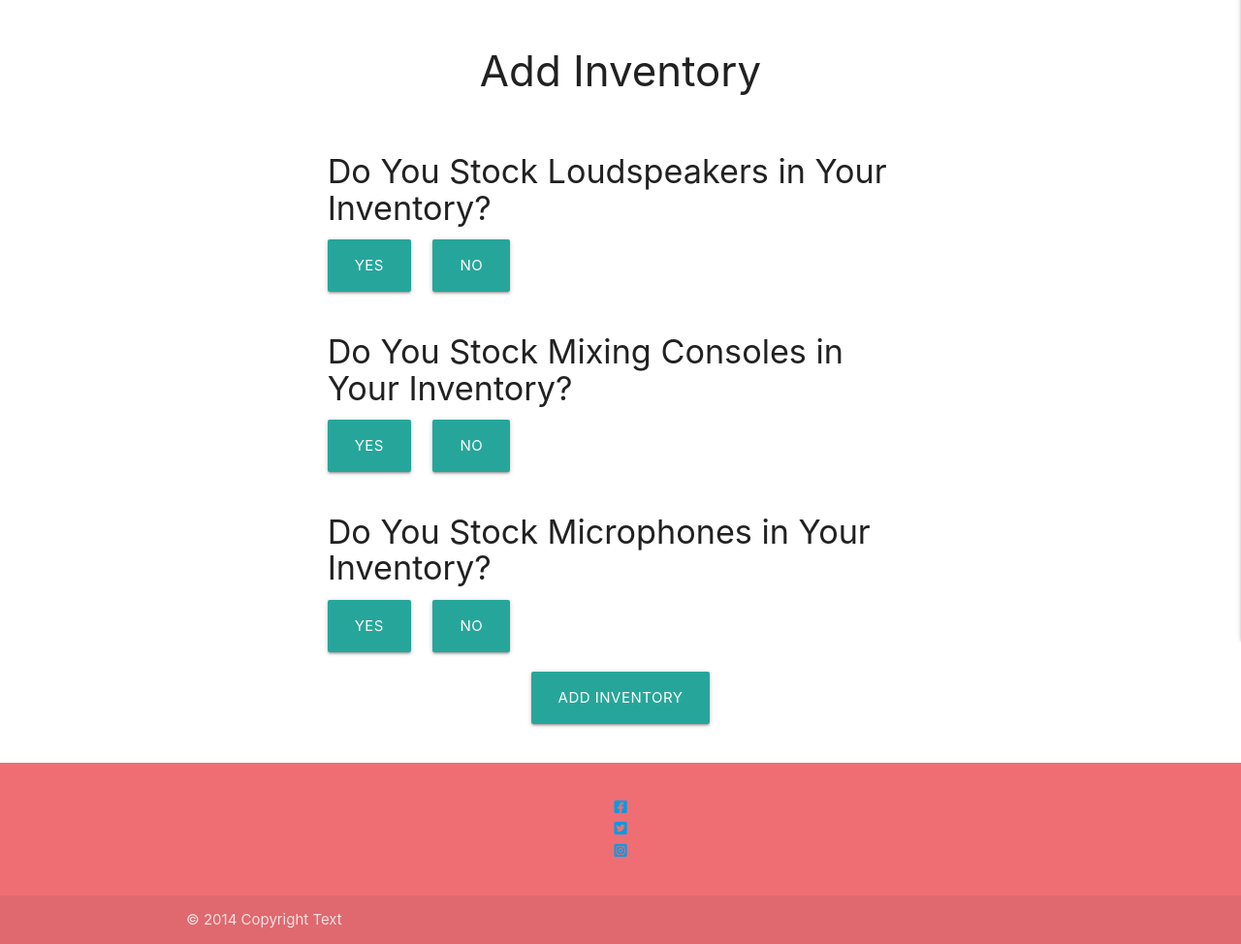
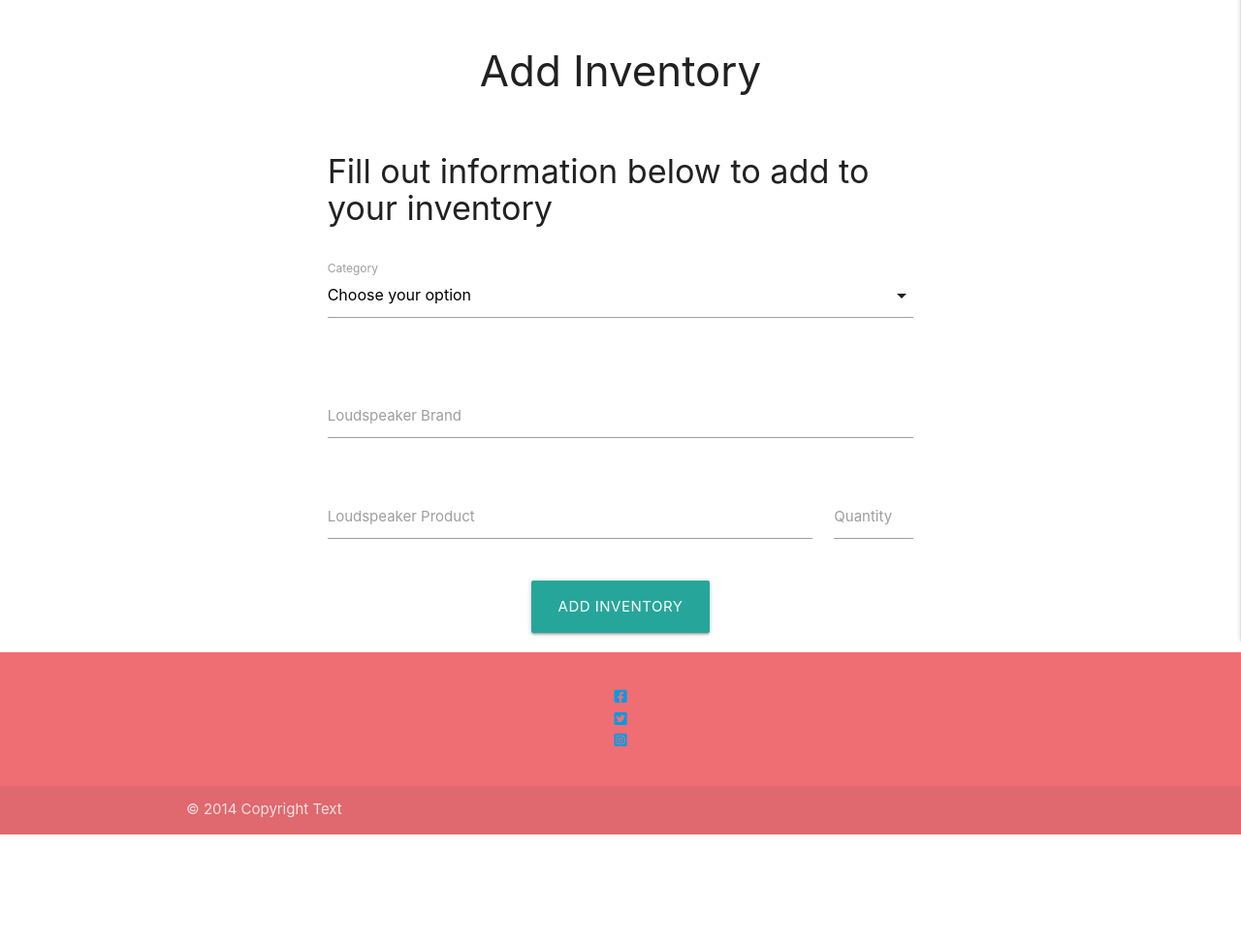
Before and after one commit to RvN-R/milestone-3-missingpiece, a Flask app: page /add_inventory in a window 1280 px wide. Shown: the part 200-1174 px from the top of the page at 97% size. After the commit the page ends 1061 px from the top, so only its background shows below. Run offline with Flask 2, Linux system fonts and the light colour scheme; data that the repository does not hold is empty; some libraries are stand-ins or nearby versions.

Commit message:
Connected catergory select in add_inventory form to MongoDB

```diff
--- a/app.py
+++ b/app.py
@@ -138,7 +138,10 @@ def add_inventory():
         }
         mongo.db.inventories.insert_one(inventory)
         flash("Inventory Successfully Added")
-    return render_template("add_inventory.html")
+        return render_template("add_inventory.html")
+
+    categories = mongo.db.categories.find().sort("categories_name", 1)
+    return render_template("add_inventory.html", categories=categories)
 
 
 @app.route("/edit_inventory/<inventory_id>", methods=["GET", "POST"])
--- a/static/js/script.js
+++ b/static/js/script.js
@@ -1,62 +1,5 @@
 /* JQuery for Materialize Navbar and Mobile Side Navbar*/
 $(document).ready(function(){
     $('.sidenav').sidenav({edge: "right"});
-    $(".hide_loudspeaker_brand_row").hide();
-    $(".hide_loudspeaker_product_row").hide();
-    $(".hide_mixer_brand_row").hide();
-    $(".hide_mixer_product_row").hide();
-    $(".hide_mic_brand_row").hide();
-    $(".hide_mic_product_row").hide();
-
+    $('select').formSelect();
   });
-/* Loudspeaker Brand Inventory Form Function*/
-$("#loudspeaker_no_btn").click(function(){
-  $("#loudspeaker_brand").val("Don't Hold Stock");
-  $("#loudspeaker_product").val("N/A");
-  $("#loudspeaker_product_qty").val(0);
-  $(".loudspeaker_brand_row").show(1000);
-  $(".loudspeaker_product_row").show(1000);
-
-});
-/* Loudspeaker Product Inventory Form Function */
-$("#loudspeaker_yes_btn").click(function(){
-  $("#loudspeaker_brand").val("");
-  $("#loudspeaker_product").val("");
-  $("#loudspeaker_product_qty").val("");
-  $(".loudspeaker_brand_row").show(1000);
-  $(".loudspeaker_product_row").show(1000);
-});
-/*Mixer Brand Inventory Form Function*/
-$("#mixer_no_btn").click(function(){
-  $("#mixer_brand").val("Don't Hold Stock");
-  $("#mixer_product").val("N/A");
-  $("#mixer_product_qty").val(0);
-  $(".mixer_brand_row").show(1000);
-  $(".mixer_product_row").show(1000);
-
-});
-/* Mixer Product Inventory Form Function */
-$("#mixer_yes_btn").click(function(){
-  $("#mixer_brand").val("");
-  $("#mixer_product").val("");
-  $("#mixer_product_qty").val("");
-  $(".mixer_brand_row").show(1000);
-  $(".mixer_product_row").show(1000);
-});
-/*Microphone Brand Inventory Form Function*/
-$("#mic_no_btn").click(function(){
-  $("#microphone_brand").val("Don't Hold Stock");
-  $("#microphone_product").val("N/A");
-  $("#microphone_product_qty").val(0);
-  $(".mic_brand_row").show(1000);
-  $(".mic_product_row").show(1000);
-
-});
-/* Microphone Product Inventory Form Function */
-$("#mic_yes_btn").click(function(){
-  $("#microphone_brand").val("");
-  $("#microphone_product").val("");
-  $("#microphone_product_qty").val("");
-  $(".mic_brand_row").show(1000);
-  $(".mic_product_row").show(1000);
-});
--- a/templates/add_inventory.html
+++ b/templates/add_inventory.html
@@ -11,13 +11,19 @@
             <!--Loudspeaker Categories-->
           <div class="row">
             <div class="col s12">
-              <h4>Do You Stock Loudspeakers in Your Inventory?</h4>
+              <h4>Fill out information below to add to your inventory</h4>
             </div>
-            <div class="col 6">
-              <a class="waves-effect waves-light btn-large" id="loudspeaker_yes_btn">YES</a>
-            </div>
-            <div class="col 6">
-              <a class="waves-effect waves-light btn-large" id="loudspeaker_no_btn">NO</a>
+          </div>
+          <div class="row">
+            <div class="input-field col s12">
+                <select id="categories_name" name="categories_name" class="validate" required>
+                  <option value="" disabled selected>Choose your option</option>
+                  {% for category in categories %}
+                    <option value="{{ category.categories_name }}">{{ category.categories_name }}</option>
+                  {% endfor %}
+                </select>
+                <label for="categories_name">Category</label>
+              </div>
             </div>
           </div>
           <div class="row loudspeaker_brand_row hide_loudspeaker_brand_row">
@@ -36,62 +42,6 @@
                 <label for="loudspeaker_product_qty">Quantity</label>
               </div>
           </div>
-           <!--Mixer Categories-->
-           <div class="row">
-            <div class="col s12">
-              <h4>Do You Stock Mixing Consoles in Your Inventory?</h4>
-            </div>
-            <div class="col 6">
-              <a class="waves-effect waves-light btn-large" id="mixer_yes_btn">YES</a>
-            </div>
-            <div class="col 6">
-              <a class="waves-effect waves-light btn-large" id="mixer_no_btn">NO</a>
-            </div>
-          </div>
-           <div class="row mixer_brand_row hide_mixer_brand_row">
-            <div class="input-field col s12">
-              <input id="mixer_brand" name="mixer_brand" type="text" class="validate" required>
-              <label for="mixer_brand">Mixer Brand</label>
-            </div>
-          </div>
-          <div class="row mixer_product_row hide_mixer_product_row">
-            <div class="input-field col s10">
-                <input id="mixer_product" name="mixer_product" type="text" class="validate" required>
-                <label for="mixer_product">Mixer Product</label>
-              </div>
-              <div class="input-field col s2">
-                <input id="mixer_product_qty" name= "mixer_product_qty" type="text" class="validate" required>
-                <label for="mixer_product_qty">Quantity</label>
-              </div>
-          </div>
-          <!--Microphone Categories-->
-          <div class="row">
-            <div class="col s12">
-              <h4>Do You Stock Microphones in Your Inventory?</h4>
-            </div>
-            <div class="col 6">
-              <a class="waves-effect waves-light btn-large" id="mic_yes_btn">YES</a>
-            </div>
-            <div class="col 6">
-              <a class="waves-effect waves-light btn-large" id="mic_no_btn">NO</a>
-            </div>
-          </div>
-          <div class="row mic_brand_row hide_mic_brand_row">
-            <div class="input-field col s12">
-              <input id="microphone_brand" name="microphone_brand" type="text" class="validate">
-              <label for="microphone_brand" required>Microphone Brand</label>
-            </div>
-          </div>
-          <div class="row mic_product_row hide_mic_product_row">
-            <div class="input-field col s10">
-                <input id="microphone_product" name="microphone_product" type="text" class="validate" required>
-                <label for="microphone_product">Microphone Product</label>
-              </div>
-              <div class="input-field col s2">
-                <input id="microphone_product_qty" name= "microphone_product_qty" type="text" class="validate" required>
-                <label for="microphone_product_qty">Quantity</label>
-              </div>
-          </div>
           <!--Submit Button-->
           <div class="row">
               <div class="col s12 center-align">
```
